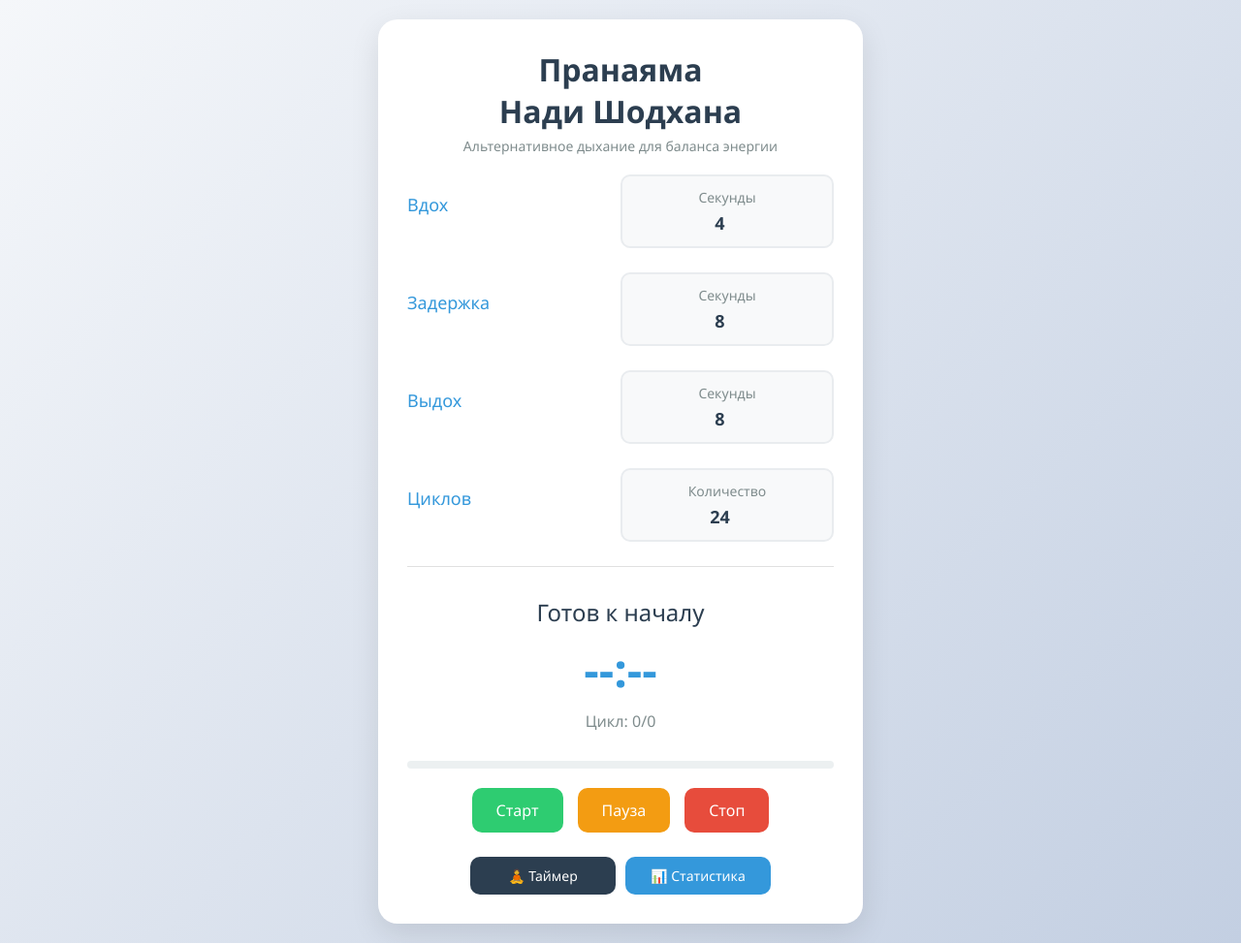
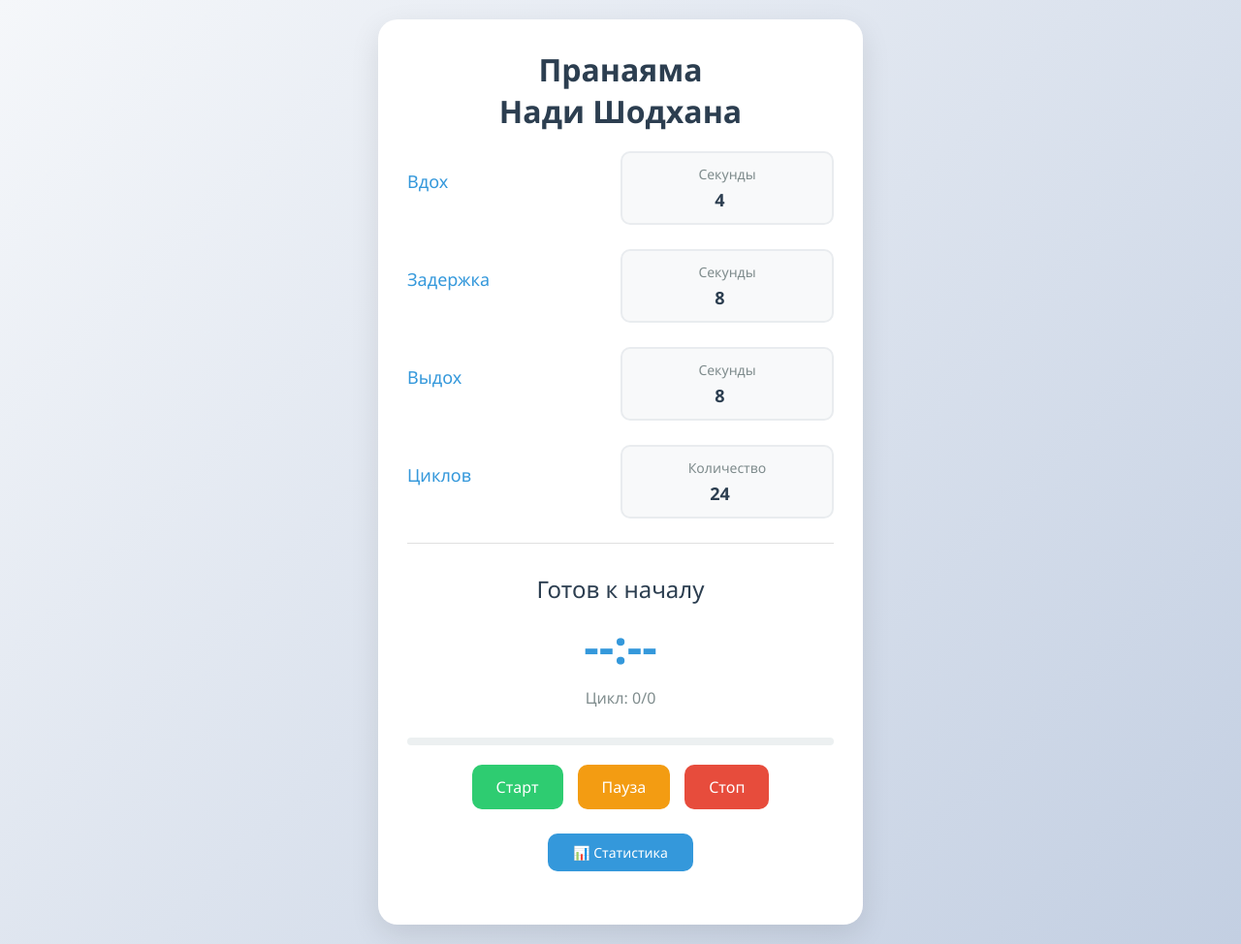
Before and after one commit to vanyukov/kv.nadi-shodhana, a plain HTML site: page index.html in a window 1280 px wide. Shown: the whole page at 97% size. Drawn offline with Linux system fonts and the light colour scheme.

Commit message:
index. content update

```diff
--- a/index.html
+++ b/index.html
@@ -65,6 +65,7 @@
             display: flex;
             gap: 10px;
             margin-top: 25px;
+            margin-bottom: 25px;
             justify-content: center;
         }
 
@@ -360,7 +361,6 @@
     <div class="container">
         <div class="header">
             <h1>Пранаяма <br> Нади Шодхана</h1>
-            <p class="subtitle">Альтернативное дыхание для баланса энергии</p>
         </div>
 
         <div class="section">
@@ -424,7 +424,6 @@
         </div>
 
         <div class="nav-buttons">
-            <a href="/" class="nav-btn active">🧘 Таймер</a>
             <a href="/stats.html" class="nav-btn">📊 Статистика</a>
         </div>
 
```
